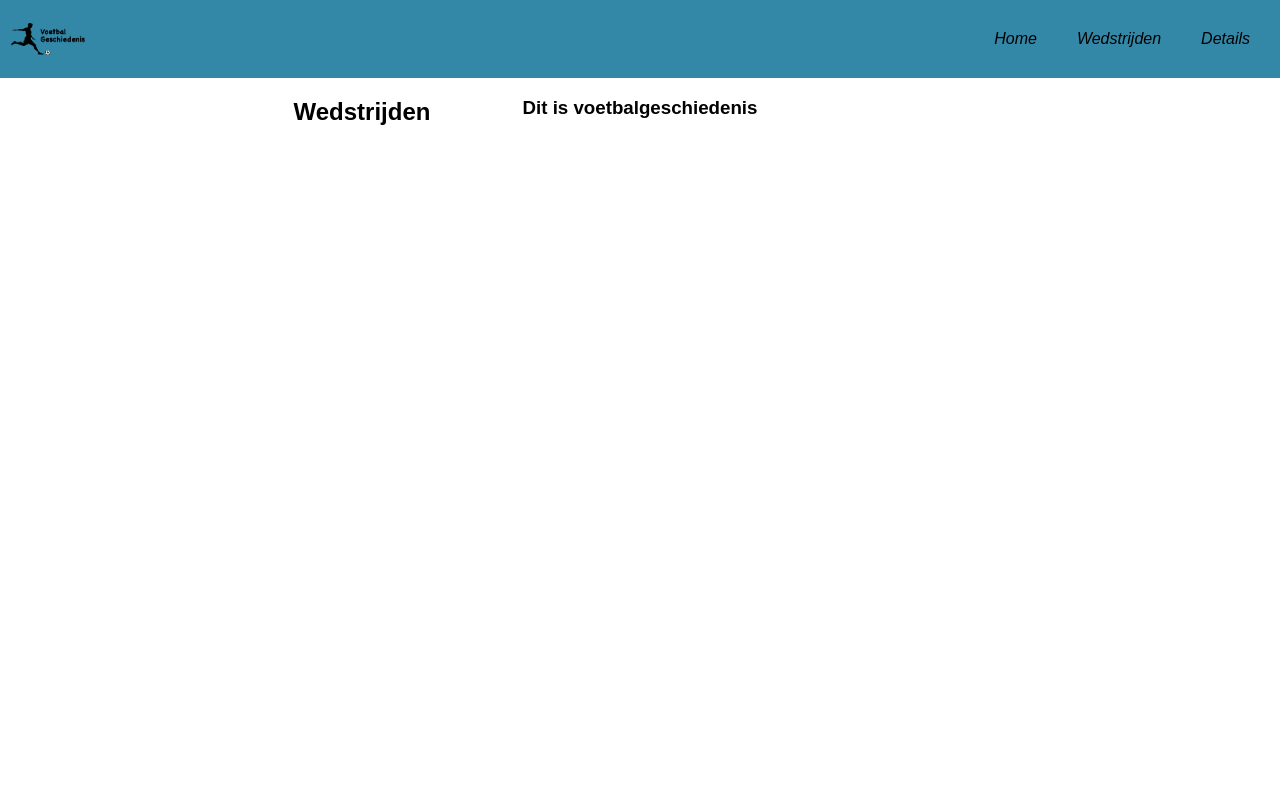
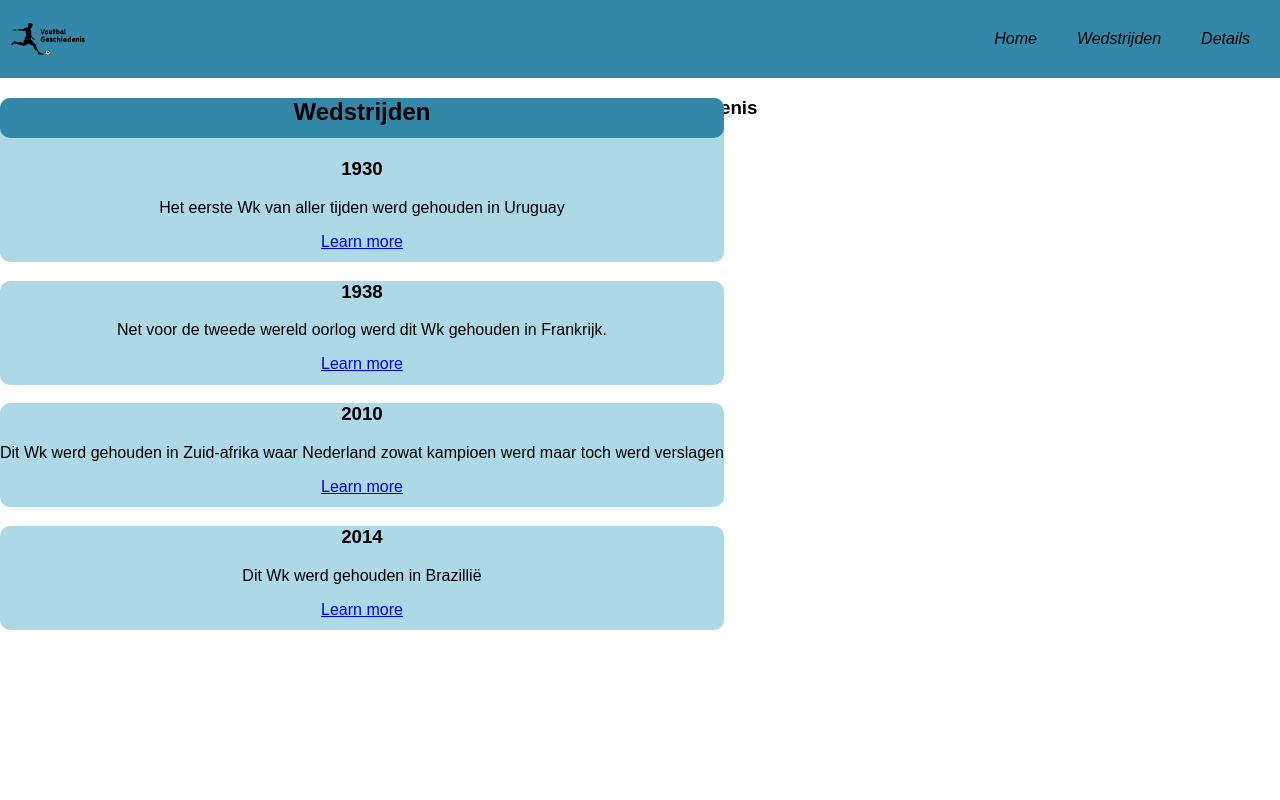
Before and after one commit to RobbertBons/Voetbalgeschiedenis, an Angular app in the folder Voetbalgeschiedenis/: page / in a window 1280 px wide. Shown: the top 800 px of the page. Built offline with nearby package versions, Linux system fonts and the light colour scheme.

Commit message:
css 2e poging

```diff
--- a/Voetbalgeschiedenis/src/app/homepage/homepage.component.html
+++ b/Voetbalgeschiedenis/src/app/homepage/homepage.component.html
@@ -6,7 +6,6 @@
     <meta name="viewport" content="width=device-width, initial-scale=1.0">
     <title>Voetbalgeschiedenis</title>
 </head>
-    <body>
         <div class="achtergrond"></div>
         <div id="header">
             <h1>Dit is voetbalgeschiedenis</h1>
@@ -14,9 +13,9 @@
 
         <div id="main">
             <div class="Wedstrijden">
-                <div class="container">
-                    <h2>Wedstrijden</h2>
+                <div class="flex-container">
                     <div class="Wedstrijden-list">
+                        <h2>Wedstrijden</h2>
                         <div>
                             <h3>1930</h3>
                             <p>Het eerste Wk van aller tijden werd gehouden in Uruguay</p>
@@ -49,5 +48,4 @@
 
         </div>
 
-    </body>
 </html>
--- a/Voetbalgeschiedenis/src/app/homepage/homepage.component.scss
+++ b/Voetbalgeschiedenis/src/app/homepage/homepage.component.scss
@@ -2,7 +2,6 @@ $primary: blue;
 $secondary: lightblue;
 $background: rgb(52, 136, 167);
 
-body{
     #header{
         width: 100%;
         height: 50vh;
@@ -19,51 +18,27 @@ body{
             width: 90vw;
         }
     }
+
     #main{
         text-align: center;
         position: absolute;
 
         h2{
             width: 100%;
-            height: 100vh;
+            height: 5vh;
+            background-color: $background;
+            border-radius: 10px;
+
         }
 
-        .wedstrijden{
-        padding: 30 px 0;
-        display: flex;
-
-        .wedstrijden-list{
-            display: flex;
-            grid-template-columns: repeat(auto-fit, minmax(250px, 1fr));
-            grid-gap: 40px;
-            margin-top: 50px;
-
-            .flex-container{
-                display: flex;
-                background: $background;
-            }
+        div{
+            width: 100%;
+            height: 13vh;
+            justify-content: space-between;
+            background-color: $secondary;
+            border-radius: 10px;
+        }
 
 
 
-            .flex-container> div{
-                background: $background;
-                padding: 40px;
-                font-size: 13px;
-                font-weight: 300;
-                border-radius: 10px;
-                transition: background 0.5s, transform 0.5s;
-                h3{
-                    justify-content: space-between;
-                }
-            }
-
-
-
-
-        }
-
-        }
-
-
     }
-}
```
